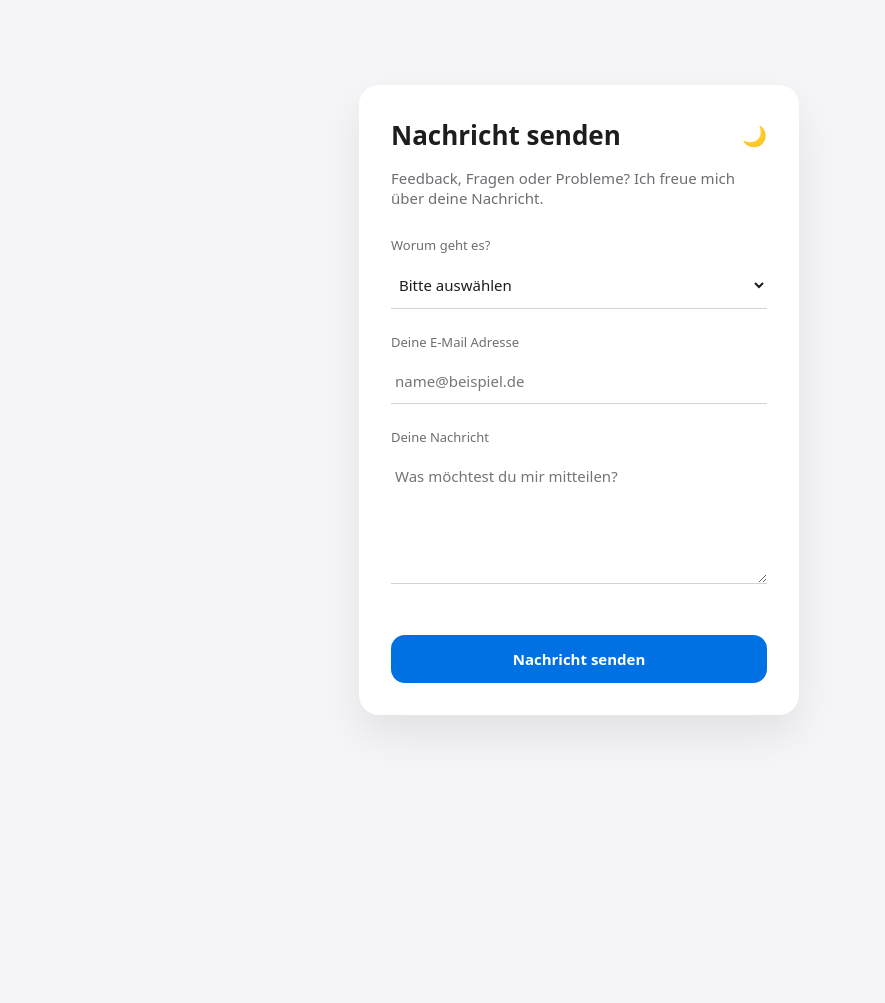
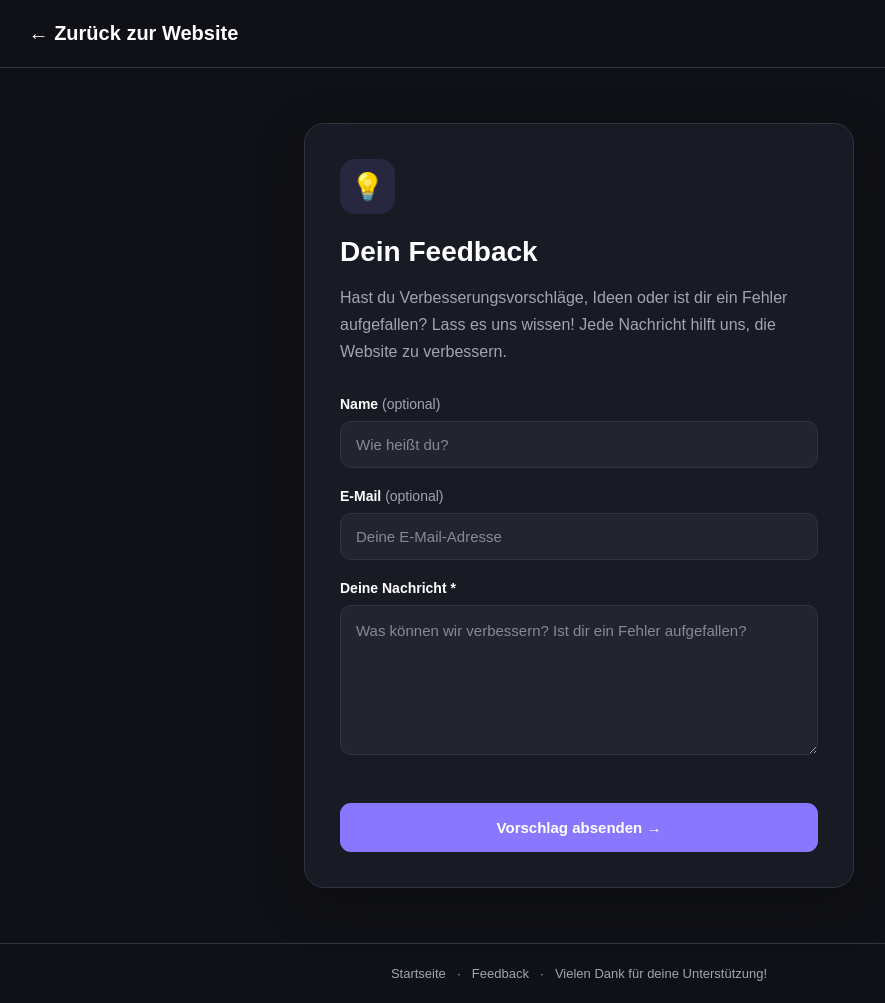
Before and after one commit to salca203/salca203.github.io, a plain HTML site: page index.html in a window 1280 px wide. Shown: the whole page, without its empty margins (61-946 px from the left). Before the commit the page ends 800 px from the top, so only its background shows below. Drawn offline with Linux system fonts and the light colour scheme.

Commit message:
Update index.html

```diff
--- a/index.html
+++ b/index.html
@@ -3,310 +3,400 @@
 <html lang="de">
 <head>
   <meta charset="UTF-8">
-  <title>Kontakt</title>
-  <meta name="viewport" content="width=device-width, initial-scale=1">
+  <meta name="viewport" content="width=device-width, initial-scale=1.0">
+
+  <title>Feedback | Meine Website</title>
+  <meta name="description" content="Sende uns deine Verbesserungsvorschläge und dein Feedback.">
 
   <style>
     :root {
-      --bg: #f5f5f7;
-      --text: #1d1d1f;
-      --sub: #6e6e73;
-      --line: #d2d2d7;
-      --accent: #0071e3;
-      --card: #ffffff;
-    }
-
-    body.dark {
-      --bg: #0f0f12;
+      --background: #101116;
+      --surface: #191b24;
+      --surface2: #222530;
       --text: #ffffff;
-      --sub: #a1a1aa;
-      --line: #2a2a2f;
-      --accent: #4ea1ff;
-      --card: #16161a;
+      --muted: #a1a5b3;
+      --accent: #8977ff;
+      --border: #303340;
     }
 
     * {
       box-sizing: border-box;
-      font-family: system-ui, sans-serif;
     }
 
     body {
       margin: 0;
       min-height: 100vh;
-      padding: 20px;
-      background: var(--bg);
+      background: var(--background);
       color: var(--text);
+      font-family: Arial, sans-serif;
+      display: flex;
+      flex-direction: column;
+    }
+
+    header {
+      padding: 22px 7%;
+      border-bottom: 1px solid var(--border);
+    }
+
+    header a {
+      color: white;
+      text-decoration: none;
+      font-size: 20px;
+      font-weight: bold;
+    }
+
+    main {
+      flex: 1;
       display: flex;
       justify-content: center;
       align-items: center;
-      transition: 0.3s;
+      padding: 55px 18px;
     }
 
-    .card {
+    .feedback-card {
       width: 100%;
-      max-width: 440px;
-      background: var(--card);
-      padding: 32px;
+      max-width: 550px;
+      padding: 35px;
+      background: var(--surface);
+      border: 1px solid var(--border);
       border-radius: 20px;
-      box-shadow: 0 20px 40px rgba(0,0,0,0.08);
+      box-shadow: 0 15px 50px #0004;
     }
 
-    .top {
-      display: flex;
-      justify-content: space-between;
-      align-items: center;
-      margin-bottom: 12px;
+    .icon {
+      width: 55px;
+      height: 55px;
+      display: grid;
+      place-items: center;
+      background: #8977ff20;
+      border-radius: 15px;
+      font-size: 27px;
+      margin-bottom: 22px;
     }
 
     h1 {
-      margin: 0;
-      font-size: 26px;
-      font-weight: 600;
+      font-size: 28px;
+      margin: 0 0 12px;
     }
 
-    .toggle {
-      cursor: pointer;
-      font-size: 20px;
+    .description {
+      color: var(--muted);
+      line-height: 1.7;
+      margin-bottom: 30px;
     }
 
-    p {
-      color: var(--sub);
-      font-size: 15px;
-      margin-bottom: 28px;
+    .field {
+      margin-bottom: 20px;
     }
 
     label {
       display: block;
-      font-size: 13px;
-      color: var(--sub);
-      margin-bottom: 8px;
+      font-size: 14px;
+      font-weight: bold;
+      margin-bottom: 9px;
     }
 
-    input, textarea, select {
-      width: 100%;
-      background: transparent;
-      border: none;
-      border-bottom: 1px solid var(--line);
-      padding: 12px 4px;
-      margin-bottom: 24px;
-      font-size: 15px;
-      color: var(--text);
-      outline: none;
+    .optional {
+      color: var(--muted);
+      font-weight: normal;
     }
 
-    select option {
-      background: var(--card);
-      color: var(--text);
+    input,
+    textarea {
+      width: 100%;
+      padding: 14px 15px;
+      border: 1px solid var(--border);
+      border-radius: 11px;
+      background: var(--surface2);
+      color: white;
+      font-size: 15px;
+      font-family: inherit;
+      outline: none;
+      transition: border .2s;
     }
 
-    input:focus, textarea:focus, select:focus {
+    input:focus,
+    textarea:focus {
       border-color: var(--accent);
     }
 
+    input::placeholder,
+    textarea::placeholder {
+      color: #858a99;
+    }
+
     textarea {
+      min-height: 150px;
       resize: vertical;
-      min-height: 130px;
+      line-height: 1.5;
+    }
+
+    .captcha-container {
+      margin: 22px 0;
+      overflow-x: auto;
     }
 
     button {
       width: 100%;
-      padding: 14px;
+      padding: 16px;
       background: var(--accent);
+      border: none;
+      border-radius: 11px;
       color: white;
-      border: none;
-      border-radius: 14px;
       font-size: 15px;
-      font-weight: 600;
+      font-weight: bold;
       cursor: pointer;
-      transition: 0.2s;
+      transition: .2s;
     }
 
     button:hover {
-      opacity: 0.9;
+      filter: brightness(1.12);
       transform: translateY(-1px);
     }
 
     button:disabled {
-      opacity: 0.6;
+      opacity: .6;
       cursor: wait;
       transform: none;
     }
 
-    .captcha {
-      margin-bottom: 22px;
-      overflow: hidden;
+    #status {
+      display: none;
+      padding: 15px;
+      margin-top: 20px;
+      border-radius: 10px;
+      font-size: 14px;
+      line-height: 1.6;
     }
 
-    .msg {
-      text-align: center;
-      margin-top: 18px;
-      font-size: 14px;
-      display: none;
+    #status.success {
+      display: block;
+      background: #153d2a;
+      color: #a5efc1;
     }
 
-    .success {
-      color: #16a34a;
+    #status.error {
+      display: block;
+      background: #482326;
+      color: #ffb5b5;
     }
 
-    .error {
-      color: #ff3b30;
+    footer {
+      padding: 22px;
+      text-align: center;
+      color: var(--muted);
+      font-size: 13px;
+      border-top: 1px solid var(--border);
     }
 
-    /* Verstecktes Bot Feld */
-    .honeypot {
-      position: absolute;
-      left: -9999px;
+    footer a {
+      color: var(--muted);
+      text-decoration: none;
+    }
+
+    footer a:hover {
+      color: white;
+    }
+
+    @media (max-width: 600px) {
+      main {
+        padding: 30px 15px;
+      }
+
+      .feedback-card {
+        padding: 25px 20px;
+      }
+
+      h1 {
+        font-size: 24px;
+      }
     }
   </style>
-
-  <script src="https://js.hcaptcha.com/1/api.js" async defer></script>
 </head>
 
 <body>
 
-  <div class="card">
+  <header>
+    <a href="index.html">← Zurück zur Website</a>
+  </header>
 
-    <div class="top">
-      <h1>Nachricht senden</h1>
-      <div class="toggle" id="toggle">🌙</div>
-    </div>
+  <main>
 
-    <p>
-      Feedback, Fragen oder Probleme?
-      Ich freue mich über deine Nachricht.
-    </p>
+    <section class="feedback-card">
 
-    <form id="form"
-      action="https://formspree.io/f/xdalooev"
-      method="POST">
+      <div class="icon">💡</div>
 
-      <label for="type">Worum geht es?</label>
+      <h1>Dein Feedback</h1>
 
-      <select name="Kategorie" id="type" required>
-        <option value="" disabled selected>Bitte auswählen</option>
-        <option value="Feedback">Feedback</option>
-        <option value="Fehler melden">Fehler melden</option>
-        <option value="Verbesserungsvorschlag">Verbesserungsvorschlag</option>
-        <option value="Kontakt">Kontakt</option>
-        <option value="Sonstiges">Sonstiges</option>
-      </select>
+      <p class="description">
+        Hast du Verbesserungsvorschläge, Ideen oder ist dir
+        ein Fehler aufgefallen? Lass es uns wissen!
+        Jede Nachricht hilft uns, die Website zu verbessern.
+      </p>
 
-      <label for="email">Deine E-Mail Adresse</label>
+      <form id="feedbackForm">
 
-      <input
-        type="email"
-        name="email"
-        id="email"
-        placeholder="name@beispiel.de"
-        required
-      >
+        <!-- Web3Forms -->
+        <input
+          type="hidden"
+          name="access_key"
+          value="b4cd7dd2-e76c-4ca8-9dd8-c75a3c2ed893"
+        >
 
-      <label for="message">Deine Nachricht</label>
+        <input
+          type="hidden"
+          name="subject"
+          value="Neues Feedback von der Website"
+        >
 
-      <textarea
-        name="message"
-        id="message"
-        placeholder="Was möchtest du mir mitteilen?"
-        minlength="5"
-        maxlength="3000"
-        required
-      ></textarea>
+        <input
+          type="hidden"
+          name="from_name"
+          value="Website Feedback"
+        >
 
-      <!-- Honeypot gegen Bots -->
-      <div class="honeypot" aria-hidden="true">
-        <label for="website">Website</label>
+        <!-- Honeypot -->
         <input
-          type="text"
-          name="_gotcha"
-          id="website"
+          type="checkbox"
+          name="botcheck"
+          style="display:none"
           tabindex="-1"
           autocomplete="off"
         >
-      </div>
 
-      <!-- hCaptcha -->
-      <div class="captcha">
-        <div class="h-captcha"
-          data-sitekey="69c09eba-c6b4-4c8c-8e6a-ca2cac36b67a">
+        <div class="field">
+          <label for="name">
+            Name <span class="optional">(optional)</span>
+          </label>
+
+          <input
+            type="text"
+            id="name"
+            name="name"
+            placeholder="Wie heißt du?"
+            maxlength="80"
+          >
         </div>
-      </div>
 
-      <button type="submit" id="btn">Nachricht senden</button>
+        <div class="field">
+          <label for="email">
+            E-Mail <span class="optional">(optional)</span>
+          </label>
 
-    </form>
+          <input
+            type="email"
+            id="email"
+            name="email"
+            placeholder="Deine E-Mail-Adresse"
+            maxlength="254"
+          >
+        </div>
 
-    <div class="msg success" id="success">
-      Danke! Deine Nachricht wurde erfolgreich gesendet.
-    </div>
+        <div class="field">
+          <label for="message">Deine Nachricht *</label>
 
-    <div class="msg error" id="error">
-      Das Senden ist fehlgeschlagen. Bitte versuche es erneut.
-    </div>
+          <textarea
+            id="message"
+            name="message"
+            placeholder="Was können wir verbessern? Ist dir ein Fehler aufgefallen?"
+            required
+            minlength="5"
+            maxlength="3000"
+          ></textarea>
+        </div>
 
-  </div>
+        <!-- hCaptcha -->
+        <div class="captcha-container">
+          <div
+            class="h-captcha"
+            data-captcha="true"
+            data-lang="de"
+          ></div>
+        </div>
+
+        <button type="submit" id="submitButton">
+          Vorschlag absenden →
+        </button>
+
+        <div id="status" role="status" aria-live="polite"></div>
+
+      </form>
+
+    </section>
+
+  </main>
+
+  <footer>
+    <a href="index.html">Startseite</a>
+    &nbsp; · &nbsp;
+    Feedback
+    &nbsp; · &nbsp;
+    Vielen Dank für deine Unterstützung!
+  </footer>
+
+  <!-- Web3Forms hCaptcha Script -->
+  <script src="https://web3forms.com/client/script.js" async defer></script>
 
   <script>
-    const body = document.body;
-    const toggle = document.getElementById("toggle");
-    const form = document.getElementById("form");
-    const btn = document.getElementById("btn");
-    const success = document.getElementById("success");
-    const error = document.getElementById("error");
+    const form = document.getElementById("feedbackForm");
+    const button = document.getElementById("submitButton");
+    const status = document.getElementById("status");
 
-    // Dark Mode
-    toggle.onclick = () => {
-      body.classList.toggle("dark");
+    form.addEventListener("submit", async function(event) {
 
-      toggle.textContent =
-        body.classList.contains("dark") ? "☀️" : "🌙";
-    };
+      event.preventDefault();
 
-    // Formular absenden
-    form.addEventListener("submit", async (e) => {
-      e.preventDefault();
+      status.className = "";
+      status.style.display = "none";
 
-      success.style.display = "none";
-      error.style.display = "none";
+      button.disabled = true;
+      button.textContent = "Wird gesendet ...";
 
-      // Honeypot Kontrolle
-      if (document.getElementById("website").value !== "") {
-        return;
+      try {
+
+        const formData = new FormData(form);
+
+        const response = await fetch(
+          "https://api.web3forms.com/submit",
+          {
+            method: "POST",
+            body: formData
+          }
+        );
+
+        const result = await response.json();
+
+        if (!response.ok || !result.success) {
+          throw new Error(
+            result.message || "Nachricht konnte nicht gesendet werden."
+          );
+        }
+
+        form.reset();
+
+        if (window.hcaptcha) {
+          window.hcaptcha.reset();
+        }
+
+        status.textContent =
+          "✓ Vielen Dank für dein Feedback! Deine Nachricht wurde erfolgreich übermittelt.";
+
+        status.className = "success";
+
+      } catch (error) {
+
+        status.textContent =
+          "Leider ist ein Fehler aufgetreten. Bitte überprüfe das CAPTCHA und versuche es erneut.";
+
+        status.className = "error";
+
+      } finally {
+
+        button.disabled = false;
+        button.innerHTML = "Vorschlag absenden →";
+
       }
 
-      // CAPTCHA Kontrolle
-      if (!hcaptcha.getResponse()) {
-        alert("Bitte bestätige das CAPTCHA.");
-        return;
-      }
-
-      btn.disabled = true;
-      btn.textContent = "Wird gesendet ...";
-
-      try {
-        const response = await fetch(form.action, {
-          method: "POST",
-          body: new FormData(form),
-          headers: {
-            "Accept": "application/json"
-          }
-        });
-
-        if (!response.ok) {
-          throw new Error("Senden fehlgeschlagen");
-        }
-
-        success.style.display = "block";
-        form.reset();
-        hcaptcha.reset();
-
-      } catch (err) {
-        error.style.display = "block";
-        hcaptcha.reset();
-
-      } finally {
-        btn.disabled = false;
-        btn.textContent = "Nachricht senden";
-      }
     });
   </script>
 
```
